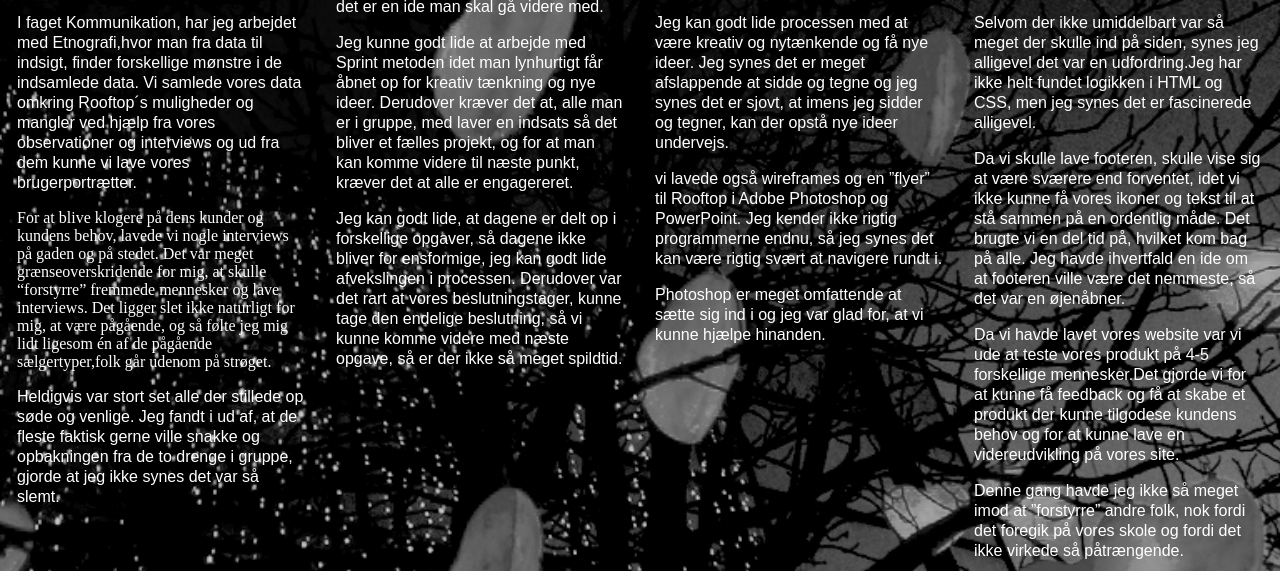
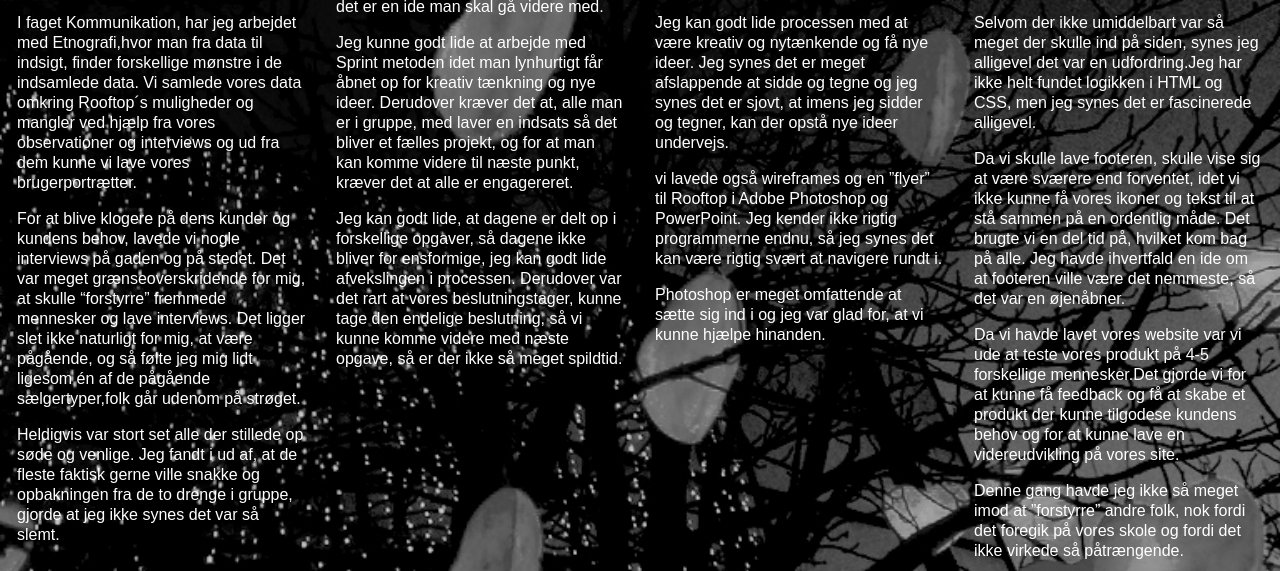
Before and after one commit to janekasten/case4-portfolio, a plain HTML site: page case1.html in a window 1280 px wide. Shown: the part 582-1153 px from the top of the page. Drawn offline with Linux system fonts and the light colour scheme.

Commit message:
Update case1.html

```diff
--- a/case1.html
+++ b/case1.html
@@ -57,7 +57,7 @@
 Vores gruppe har hele tiden haft et ønske omkring at vi skulle lave et nyt website der skulle reklamere mere og bedre for Salling Rooftop, end det man kan læse sig frem til på Salling.dk.</p><p>
 I faget Kommunikation, har jeg arbejdet med Etnografi,hvor man fra data til indsigt, finder forskellige mønstre i de indsamlede data. Vi samlede vores data omkring Rooftop´s muligheder og mangler ved hjælp fra vores observationer og interviews og ud fra dem kunne vi lave vores
    brugerportrætter.</p>
-For at blive klogere på dens kunder og kundens behov, lavede vi nogle interviews på gaden og på stedet. Det var meget grænseoverskridende for mig, at skulle “forstyrre” fremmede mennesker og lave interviews. Det ligger slet ikke naturligt for mig, at være pågående, og så følte jeg mig lidt ligesom én af de pågående sælgertyper,folk går udenom på strøget.<p> Heldigvis var stort set alle der stillede op søde og venlige. Jeg fandt i ud af, at de fleste faktisk gerne ville snakke og opbakningen fra de to drenge i gruppe, gjorde at jeg ikke synes det var så slemt.</p>
+<p>For at blive klogere på dens kunder og kundens behov, lavede vi nogle interviews på gaden og på stedet. Det var meget grænseoverskridende for mig, at skulle “forstyrre” fremmede mennesker og lave interviews. Det ligger slet ikke naturligt for mig, at være pågående, og så følte jeg mig lidt ligesom én af de pågående sælgertyper,folk går udenom på strøget.</p> <p> Heldigvis var stort set alle der stillede op søde og venlige. Jeg fandt i ud af, at de fleste faktisk gerne ville snakke og opbakningen fra de to drenge i gruppe, gjorde at jeg ikke synes det var så slemt.</p>
  </div>
 
   <div class="column">
```
